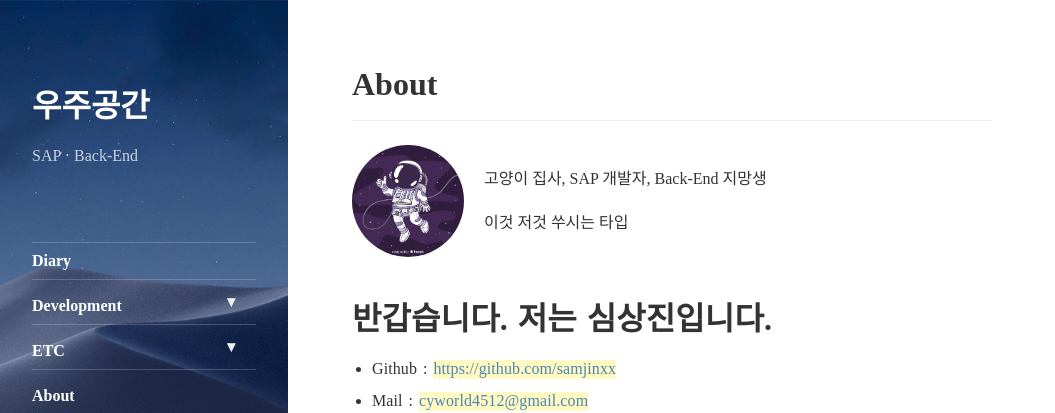
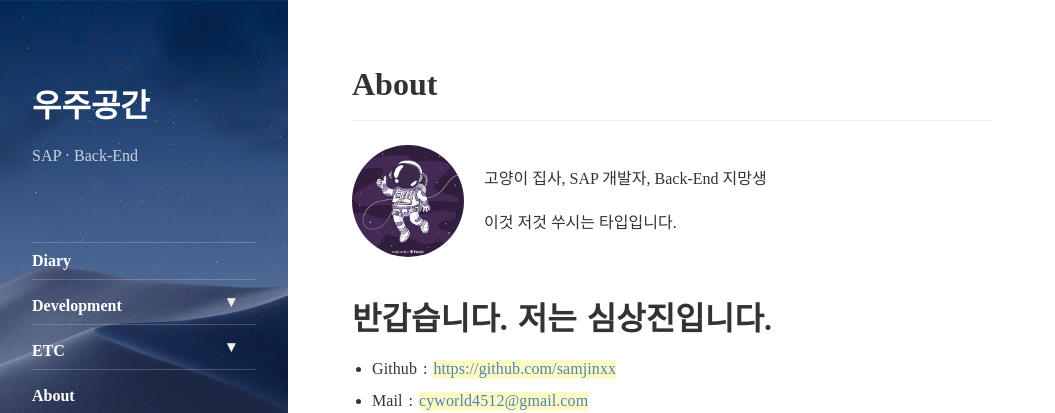
Before and after one commit to samjinxx/samjinxx.github.io, a Jekyll site: the page built from about.md, in a window 1280 px wide and 900 px high. Shown: the top 413 px of the window, without its empty margins (0-1055 px from the left). Built offline with Jekyll 4.4.1, drawn with Linux system fonts in a browser that asks for light colours; nearby versions of some CDN libraries.

Commit message:
Update authors.yml

```diff
--- a/_data/authors.yml
+++ b/_data/authors.yml
@@ -10,7 +10,7 @@ samslow:
   about: |+
     고양이 집사, SAP 개발자, Back-End 지망생
 
-    이것 저것 쑤시는 타입
+    이것 저것 쑤시는 타입입니다.
 
   # This photo will be used in the about section
   picture:
```
